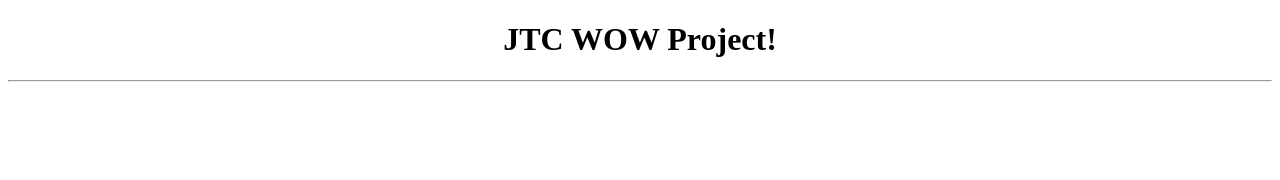
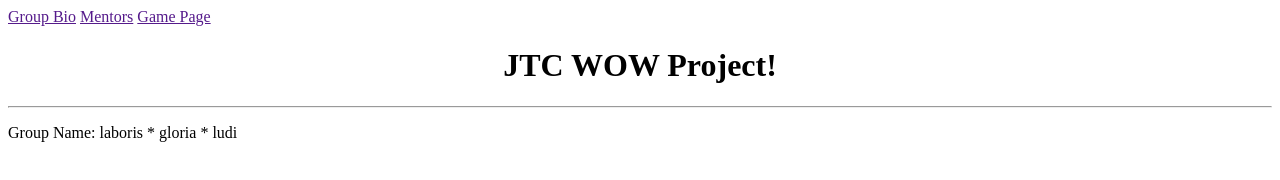
Before and after one commit to Tyler-Toro/WOW-Project, a plain HTML site: page html_ETS/index.html in a window 1280 px wide. Drawn offline with Linux system fonts and the light colour scheme.

Commit message:
adding the page links to the index page

```diff
--- a/html_ETS/index.html
+++ b/html_ETS/index.html
@@ -2,6 +2,7 @@
 
 <html>
   <head>
+    <meta charset="utf-8" />
     <title>Escaping Toro Sanctum</title>
     <style>
       h1 {
@@ -11,7 +12,12 @@
   </head>
 
   <body>
+    <a href="">Group Bio</a>
+    <a href="">Mentors</a>
+    <a href="">Game Page</a>
     <h1>JTC WOW Project!</h1>
     <hr />
+
+    <p>Group Name: laboris * gloria * ludi</p>
   </body>
 </html>
```
